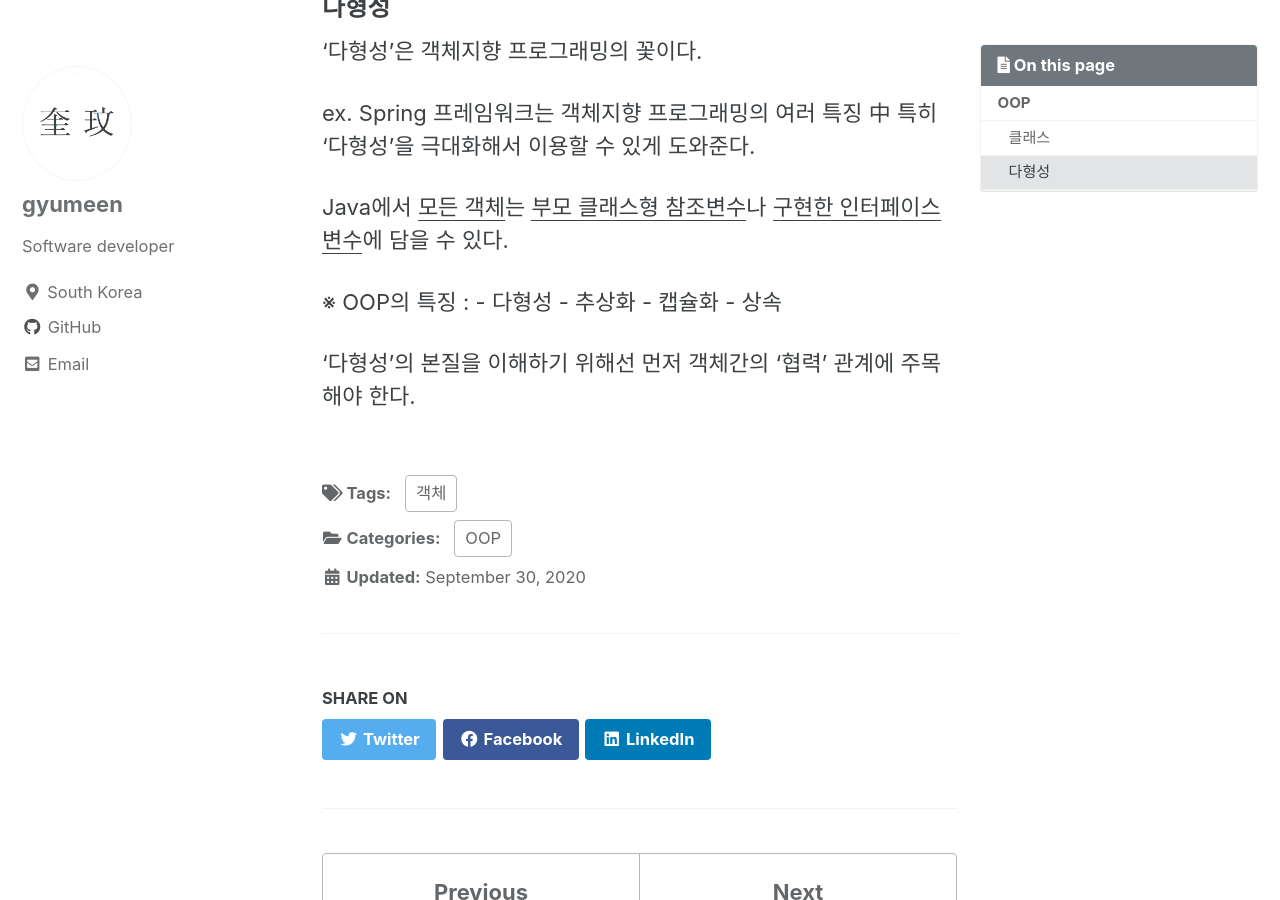
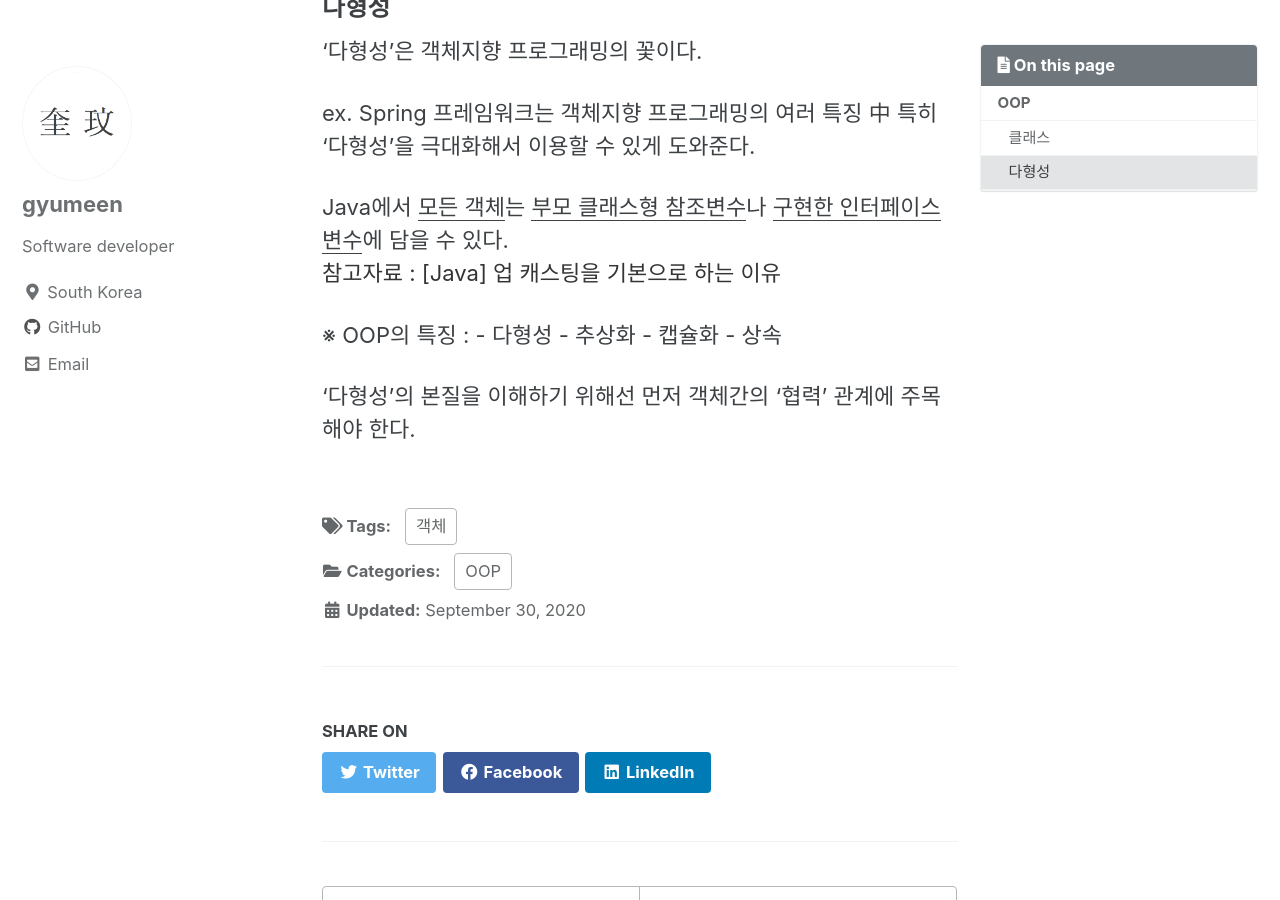
Before and after one commit to gyumeen/gyumeen.github.io, a Jekyll site: the page built from _posts/2021/OOP/2021-01-14-OOP.md, in a window 1280 px wide and 900 px high, scrolled down 1884 px. Built offline with Jekyll 4.4.1, drawn with Linux system fonts in a browser that asks for light colours; cached includes are drawn as plain includes; comment, search, counter and statistics services are not loaded.

Commit message:
Update 2021-01-14-OOP.md

```diff
--- a/_posts/2021/OOP/2021-01-14-OOP.md
+++ b/_posts/2021/OOP/2021-01-14-OOP.md
@@ -61,6 +61,7 @@ ex. String, 배열, 함수도 객체가 될 수 있다.
 ex. Spring 프레임워크는 객체지향 프로그래밍의 여러 특징 中 특히 '다형성'을 극대화해서 이용할 수 있게 도와준다.
 
 Java에서 <U>모든 객체</U>는 <U>부모 클래스형 참조변수</U>나 <U>구현한 인터페이스 변수</U>에 담을 수 있다.
+[참고자료 : [Java] 업 캐스팅을 기본으로 하는 이유](https://gyumeen.github.io/java/%EC%97%85-%EC%BA%90%EC%8A%A4%ED%8C%85%EC%9D%84-%ED%95%98%EB%8A%94-%EC%9D%B4%EC%9C%A0/)
 
 
 ※ OOP의 특징 : - 다형성
```
